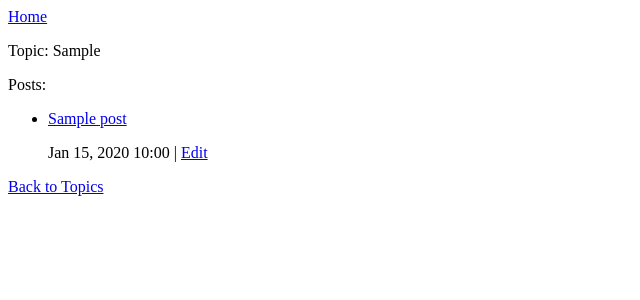
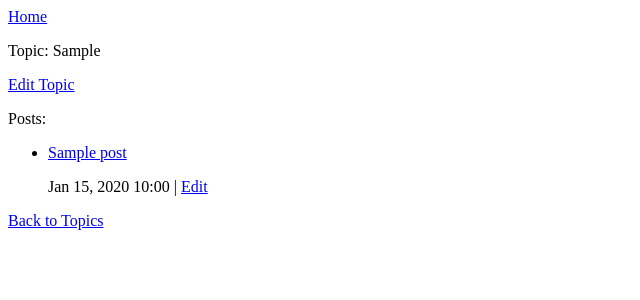
Before and after one commit to roxanavnunez/blog, a Django app: page /topic/1/ in a window 1280 px wide. Shown: the top 300 px of the page, without its empty margins (0-640 px from the left). Run offline with Django 5.2, Linux system fonts and the light colour scheme; tables that the repository leaves empty hold one stand-in row (values such as "Sample post").

Commit message:
feat(blogs/templates): Add link in topic.html to edit a topic (edit_topic.html)

```diff
--- a/blogs/templates/blogs/topic.html
+++ b/blogs/templates/blogs/topic.html
@@ -2,6 +2,9 @@
 
 {% block content %}
   <p>Topic: {{ topic }}</p>
+  <p>
+    <a href="{% url 'blogs:edit_topic' topic.id %}">Edit Topic</a>
+  </p>
 
   <p>Posts:</p>
   <ul>
```
